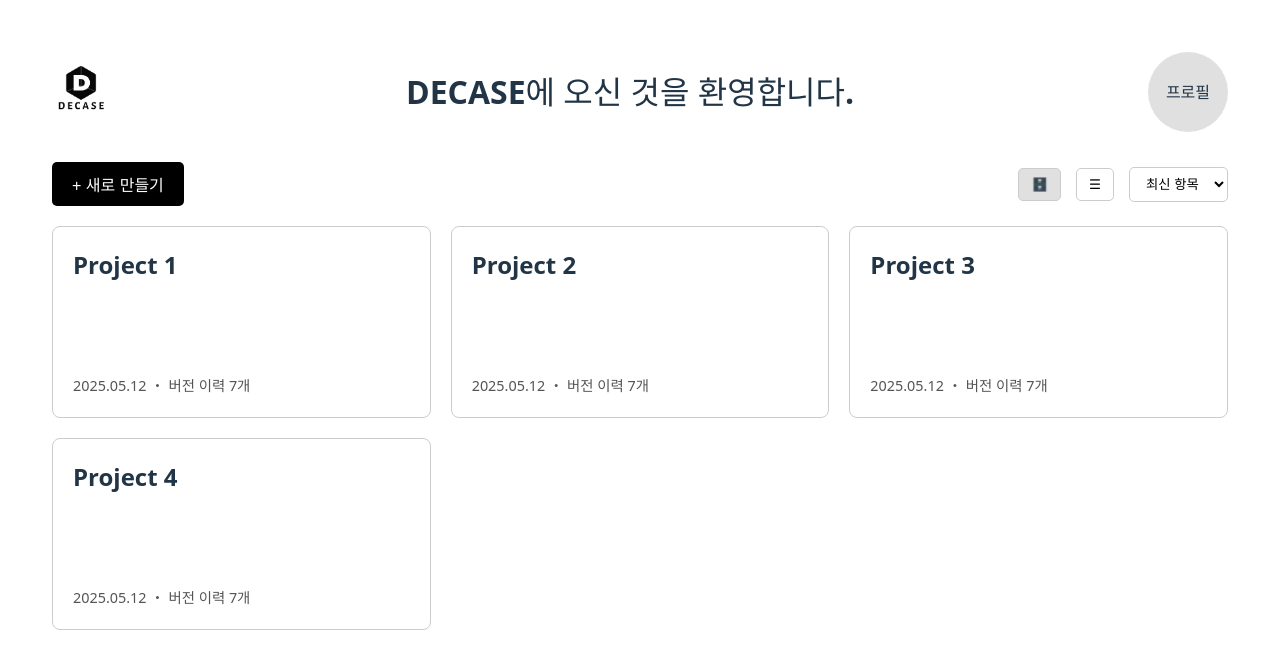
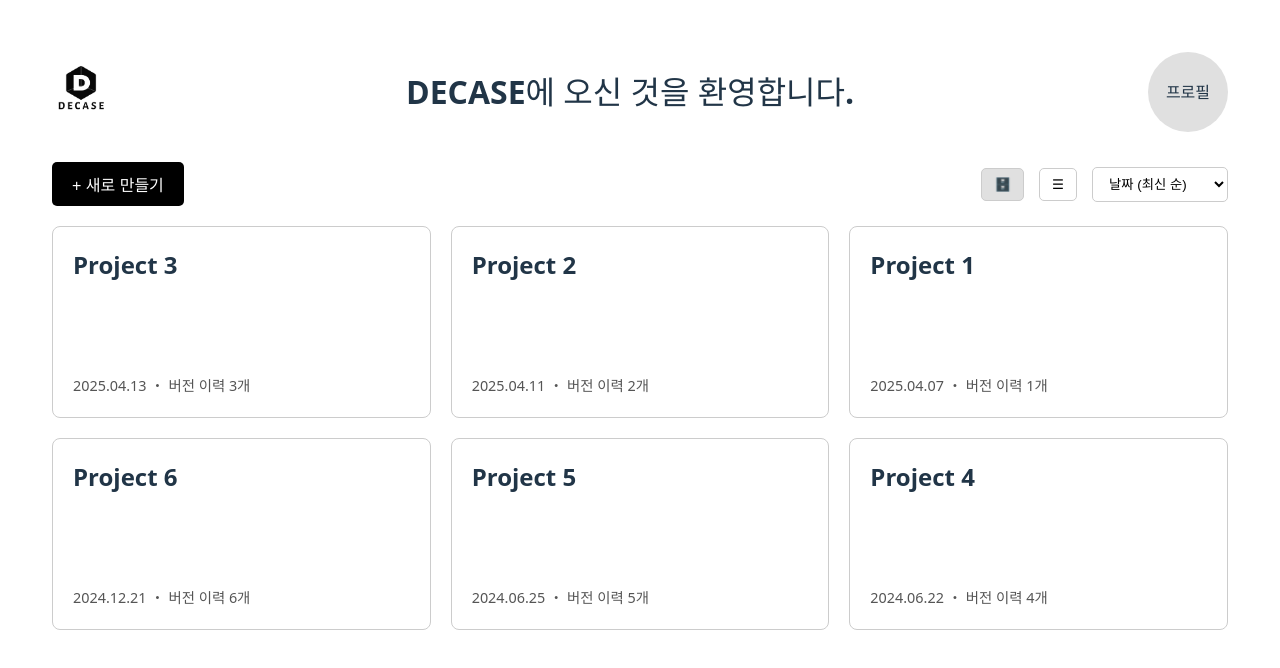
Before and after one commit to 8-do-nenemddin/DECASE-FE, a Vue app: page / in a window 1280 px wide. Shown: the top 668 px of the page. Built offline with nearby package versions, Linux system fonts and the light colour scheme.

Commit message:
feat : 정렬 추가

```diff
--- a/src/components/main.vue
+++ b/src/components/main.vue
@@ -30,13 +30,16 @@
 				☰
 			  </button>
 			</div>
-			<select class="sort-dropdown">
-			  <option>최신 항목</option>
+			<select class="sort-dropdown" v-model="sortOption">
+			  <option value="date,asc">날짜 (오래된 순)</option>
+			  <option value="date,desc">날짜 (최신 순)</option>
+			  <option value="name,asc">이름 (오름차순)</option>
+			  <option value="name,desc">이름 (내림차순)</option>
 			</select>
 		  </div>
 		</div>
 
-		<component :is="selectedViewComponent" :projects="projects" />
+  		<component :is="selectedViewComponent" :projects="sortedProjects" />
 	  </main>
 	</div>
 	<CreateProjectModal v-if="showModal" @close="closeModal" @createProject="handleCreateProject" />
@@ -63,11 +66,15 @@
   };
 
   const projects = ref([
-	{ id: 1, name: 'Project 1', date: '2025.05.12', versionInfo: '버전 이력 7개' },
-	{ id: 2, name: 'Project 2', date: '2025.05.12', versionInfo: '버전 이력 7개' },
-	{ id: 3, name: 'Project 3', date: '2025.05.12', versionInfo: '버전 이력 7개' },
-	{ id: 4, name: 'Project 4', date: '2025.05.12', versionInfo: '버전 이력 7개' },
+	{ id: 1, name: 'Project 1', date: '2025.04.07', versionInfo: '버전 이력 1개' },
+	{ id: 2, name: 'Project 2', date: '2025.04.11', versionInfo: '버전 이력 2개' },
+	{ id: 3, name: 'Project 3', date: '2025.04.13', versionInfo: '버전 이력 3개' },
+	{ id: 4, name: 'Project 4', date: '2024.06.22', versionInfo: '버전 이력 4개' },
+	{ id: 5, name: 'Project 5', date: '2024.06.25', versionInfo: '버전 이력 5개' },
+	{ id: 6, name: 'Project 6', date: '2024.12.21', versionInfo: '버전 이력 6개' }
 	]);
+
+	console.log('프로젝트 데이터:', projects.value);
 
   const selectedView = ref('gallery');
 
@@ -78,6 +85,24 @@
   const selectedViewComponent = computed(() => {
 	return selectedView.value === 'gallery' ? ProjectGallery : ProjectList;
   });
+
+  const sortOption = ref('date,desc');
+
+		const sortedProjects = computed(() => {
+		  const [field, order] = sortOption.value.split(',');
+
+		  return [...projects.value].sort((a, b) => {
+		    let comparison = 0;
+
+		    if (field === 'date') {
+		      comparison = new Date(a.date) - new Date(b.date);
+		    } else {
+		      comparison = a.name.localeCompare(b.name);
+		    }
+
+		    return order === 'asc' ? comparison : -comparison;
+		  });
+	});
   </script>
 
   <style scoped>
```
